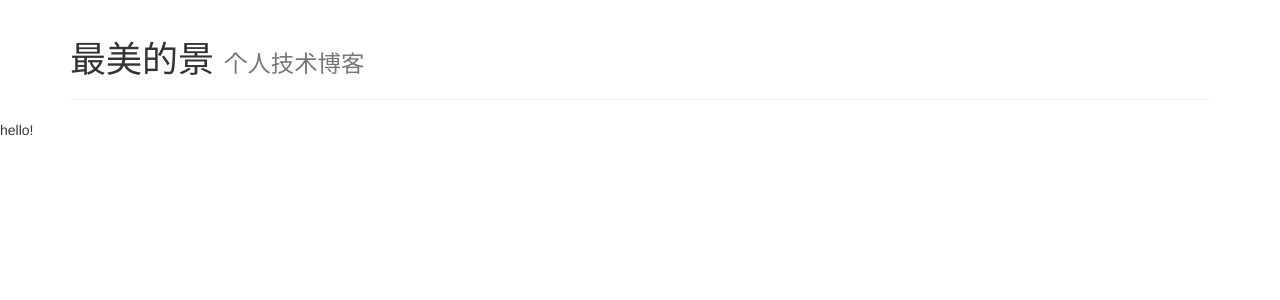
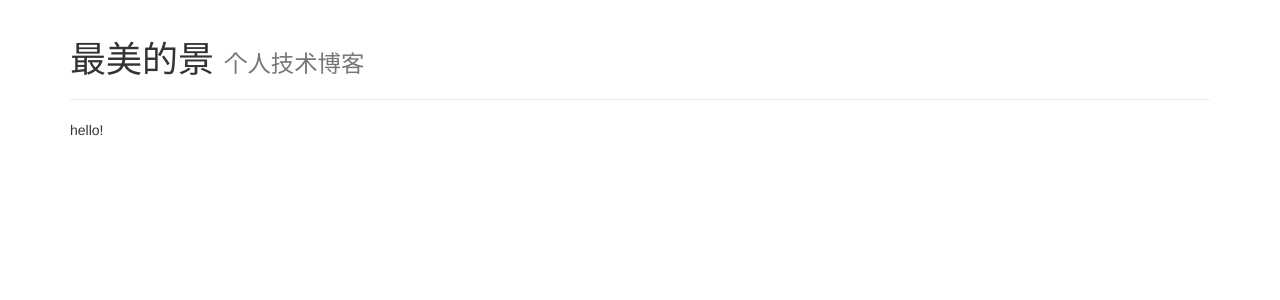
Before and after one commit to yunzhongshu/blog, a Jekyll site: the page built from index.html, in a window 1280 px wide. Shown: the top 300 px of the page. Built offline with Jekyll 4.4.1, drawn with Linux system fonts in a browser that asks for light colours; nearby versions of some CDN libraries.

```diff
--- a/_layouts/default.html
+++ b/_layouts/default.html
@@ -13,9 +13,10 @@
             <h1>最美的景 <small>个人技术博客</small></h1>
         </div>
 
+        {{ content }}
     </div>
 
-{{ content }}
+
 
     <script src="http://cdn.bootcss.com/jquery/1.11.1/jquery.min.js"></script>
     <script src="http://cdn.bootcss.com/bootstrap/3.3.0/js/bootstrap.min.js"></script>
```
